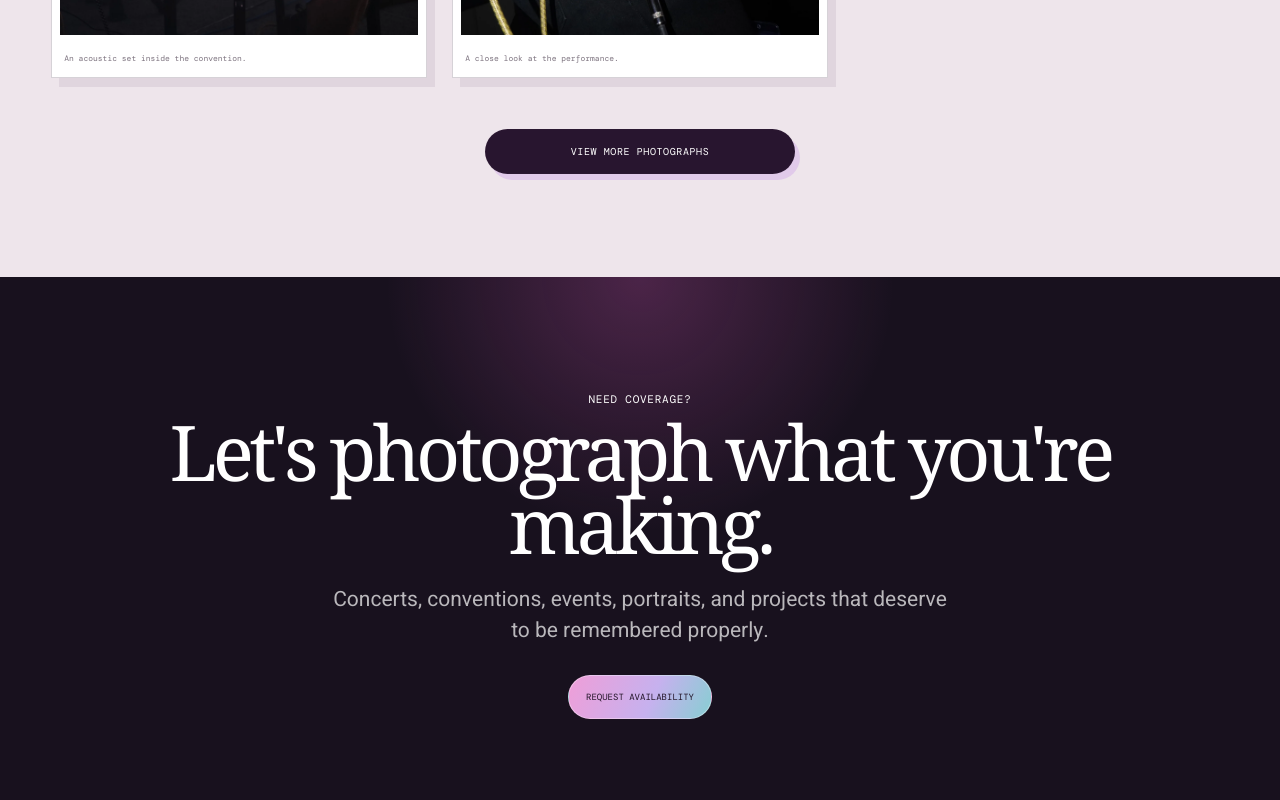
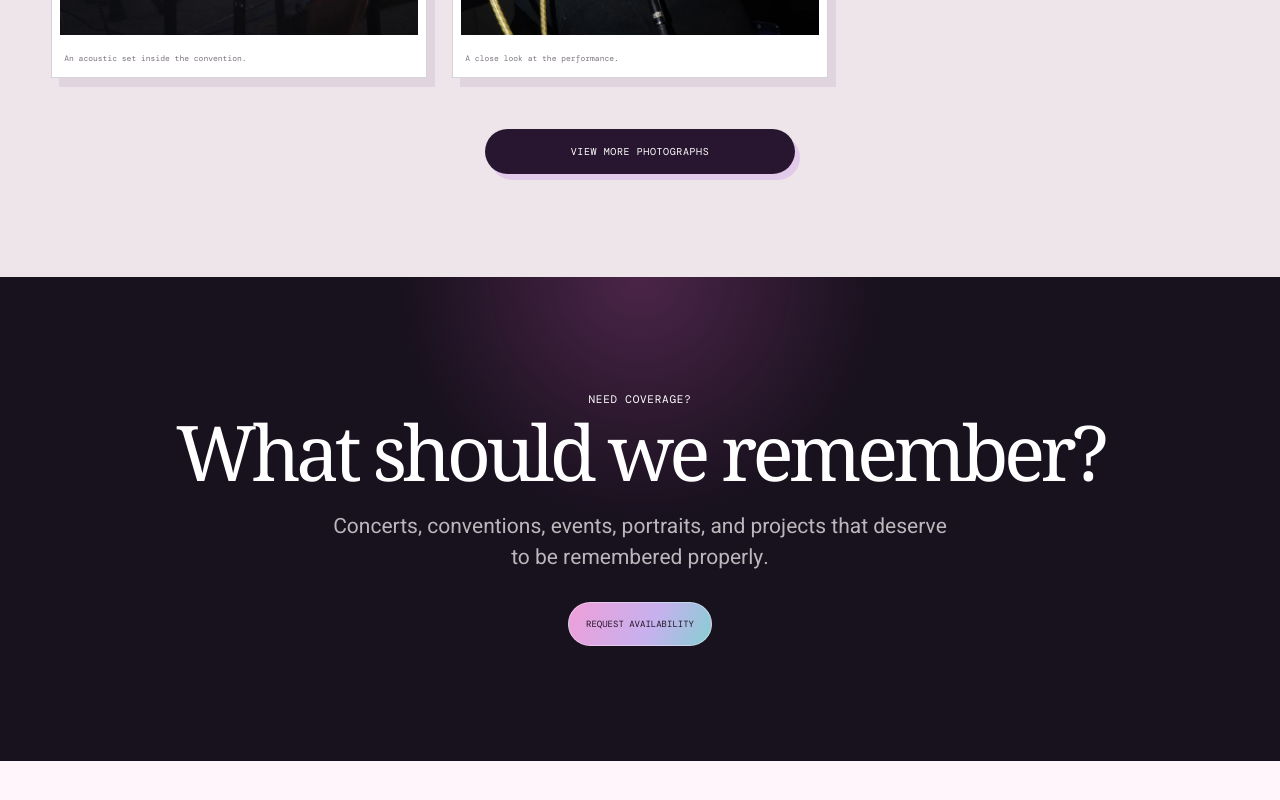
Before and after one commit to DanHues/creative-portfolio, a Next.js app: page /photography/sunshine-ponycon in a window 1280 px wide. Shown: the part 1660-2460 px from the top of the page. After the commit the page ends 2421 px from the top, so only its background shows below. Built offline with nearby package versions, Linux system fonts and the light colour scheme; a web font is replaced by a local one.

Commit message:
Refine photography inquiry CTA

```diff
--- a/app/photography/[slug]/page.tsx
+++ b/app/photography/[slug]/page.tsx
@@ -112,7 +112,7 @@ export default async function PhotographyStoryPage({
 
         <section className="photo-story-contact">
           <p className="eyebrow">Need coverage?</p>
-          <h2>Let&apos;s photograph what you&apos;re making.</h2>
+          <h2>What should we remember?</h2>
           <p>Concerts, conventions, events, portraits, and projects that deserve to be remembered properly.</p>
           <a href="mailto:danielhughesps@gmail.com?subject=Photography%20inquiry">
             Request availability
```
